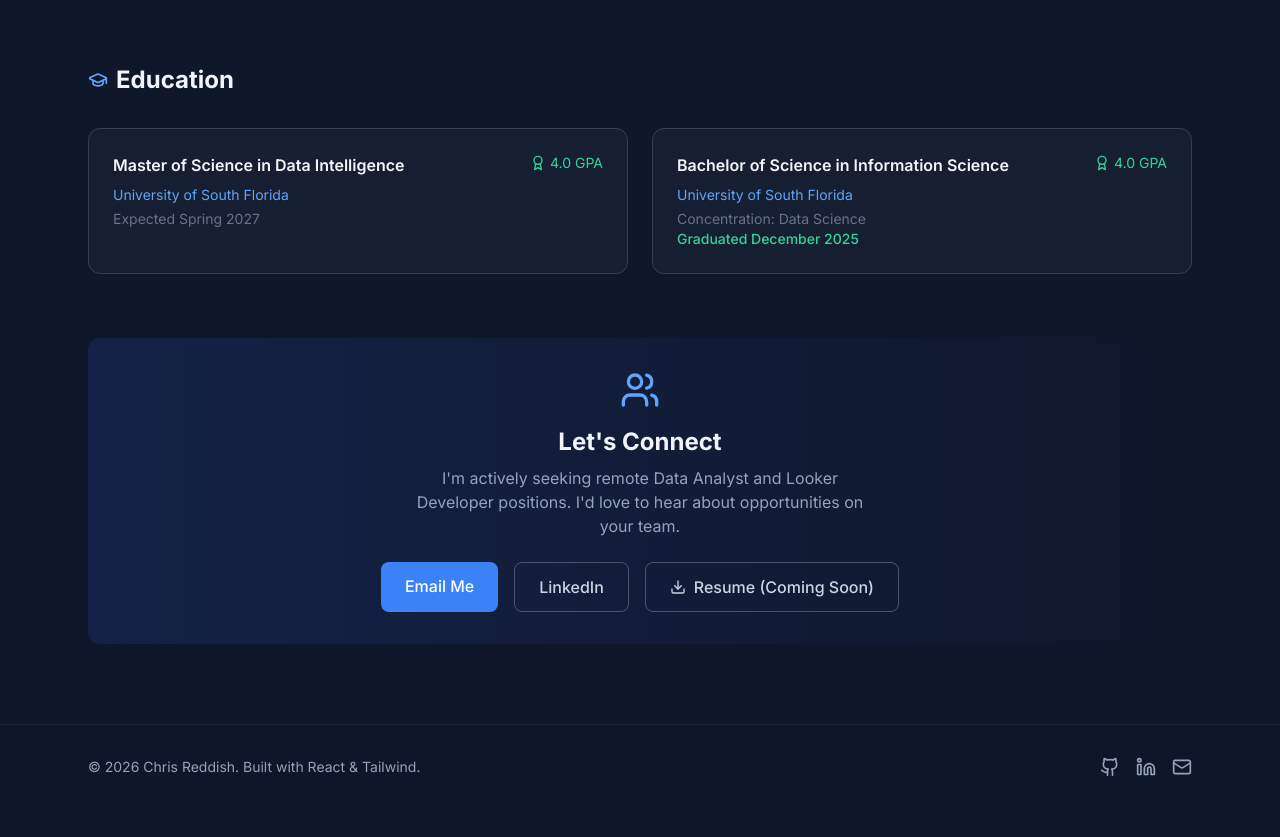
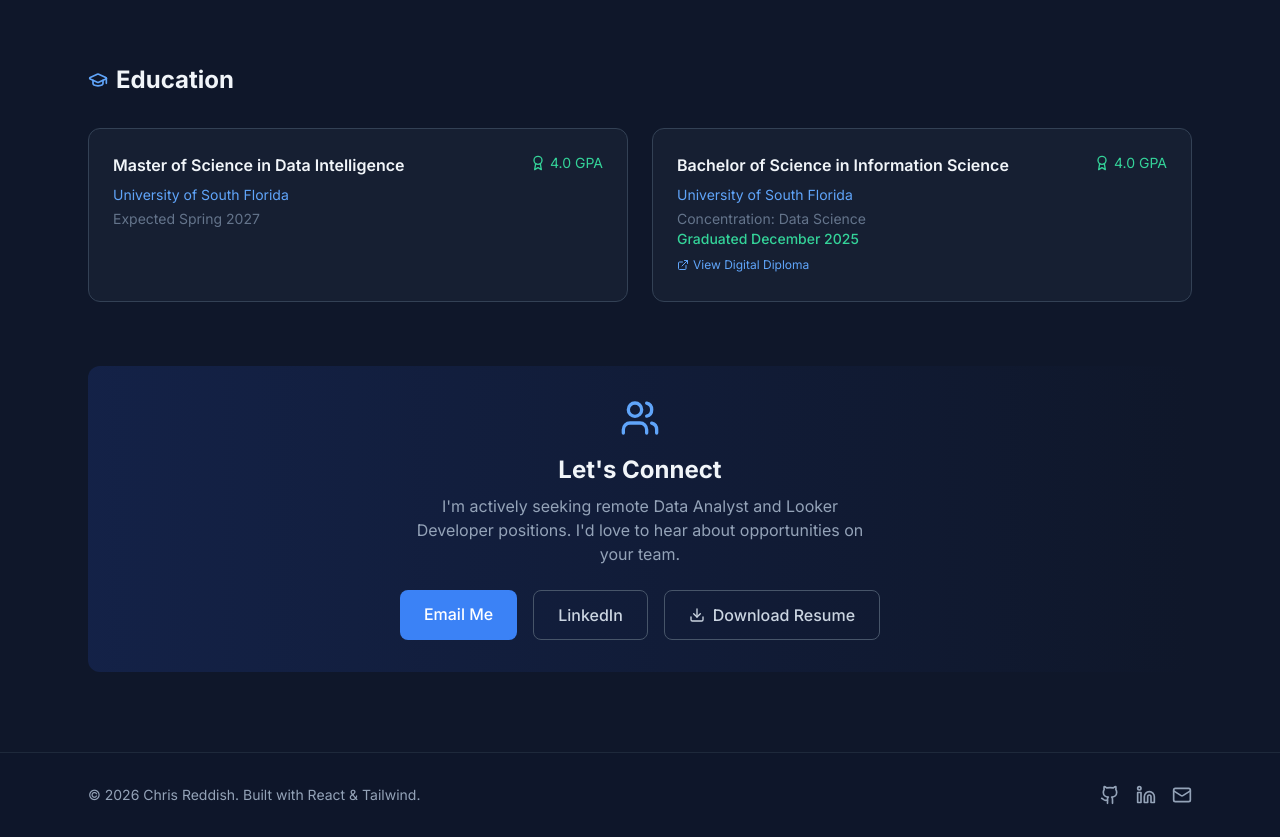
Before and after one commit to Cred1747/chrisreddish.com, a React (Vite) app: page /about in a window 1280 px wide. Shown: the part 1441-2278 px from the top of the page. Before the commit the page ends 2250 px from the top, so only its background shows below. Built offline with nearby package versions, Linux system fonts and the light colour scheme.

Commit message:
Add resume download and digital diploma verification

```diff
--- a/src/pages/About.jsx
+++ b/src/pages/About.jsx
@@ -9,6 +9,7 @@ import {
   Cloud,
   Code,
   Users,
+  ExternalLink,
 } from 'lucide-react'
 
 const skills = [
@@ -76,6 +77,7 @@ const education = [
     period: 'Graduated December 2025',
     gpa: '4.0',
     status: 'Completed',
+    diplomaUrl: '/USF_BS_Diploma_Christopher_Reddish.pdf',
   },
 ]
 
@@ -205,6 +207,17 @@ export default function About() {
                   <p className="text-slate-500 text-sm">Concentration: {edu.concentration}</p>
                 )}
                 <p className={`text-sm ${edu.status === 'Completed' ? 'text-accent-400 font-medium' : 'text-slate-500'}`}>{edu.period}</p>
+                {edu.diplomaUrl && (
+                  <a
+                    href={edu.diplomaUrl}
+                    target="_blank"
+                    rel="noopener noreferrer"
+                    className="inline-flex items-center gap-1 mt-2 text-xs text-primary-400 hover:text-primary-300 transition-colors"
+                  >
+                    <ExternalLink className="w-3 h-3" />
+                    View Digital Diploma
+                  </a>
+                )}
               </div>
             ))}
           </div>
@@ -233,14 +246,14 @@ export default function About() {
             >
               LinkedIn
             </a>
-            {/* TODO: Add actual resume PDF */}
-            <button
+            <a
+              href="/Christopher_Reddish_Resume.pdf"
+              download
               className="px-6 py-3 border border-slate-600 hover:border-slate-500 text-slate-300 hover:text-white font-medium rounded-lg transition-colors flex items-center gap-2"
-              disabled
             >
               <Download className="w-4 h-4" />
-              Resume (Coming Soon)
-            </button>
+              Download Resume
+            </a>
           </div>
         </section>
       </div>
--- a/src/pages/Projects.jsx
+++ b/src/pages/Projects.jsx
@@ -224,16 +224,16 @@ export default function Projects() {
           <div className="flex items-start gap-4">
             <GraduationCap className="w-8 h-8 text-primary-400 flex-shrink-0 mt-1" />
             <div>
-              <h3 className="text-lg font-semibold mb-2">Currently Studying</h3>
+              <h3 className="text-lg font-semibold mb-2">Education</h3>
               <p className="text-slate-400 mb-4">
-                I'm completing my Bachelor's in Information Science (Data Science concentration)
-                at USF while simultaneously pursuing a Master's in Data Intelligence.
+                I recently graduated with my Bachelor's in Information Science (Data Science concentration)
+                from USF and am now pursuing my Master's in Data Intelligence.
                 Both programs maintain a 4.0 GPA.
               </p>
               <div className="flex flex-wrap gap-4 text-sm">
                 <div>
-                  <span className="text-slate-500">B.S. Graduation:</span>
-                  <span className="text-slate-300 ml-2">December 2025</span>
+                  <span className="text-slate-500">B.S. Graduated:</span>
+                  <span className="text-accent-400 font-medium ml-2">December 2025 ✓</span>
                 </div>
                 <div>
                   <span className="text-slate-500">M.S. Expected:</span>
--- a/src/pages/Research.jsx
+++ b/src/pages/Research.jsx
@@ -1,3 +1,4 @@
+import { Link } from 'react-router-dom'
 import { FileText, Users, ExternalLink, BookOpen, Award, Newspaper } from 'lucide-react'
 
 const publications = [
@@ -129,16 +130,27 @@ export default function Research() {
 
               <div className="flex flex-wrap gap-3">
                 {pub.links.map((link, j) => (
+                  link.url.startsWith('http') ? (
                     <a
                       key={j}
                       href={link.url}
-                    target={link.url.startsWith('http') ? '_blank' : undefined}
-                    rel={link.url.startsWith('http') ? 'noopener noreferrer' : undefined}
+                      target="_blank"
+                      rel="noopener noreferrer"
                       className="flex items-center gap-2 px-4 py-2 bg-primary-500/20 hover:bg-primary-500/30 text-primary-400 rounded-lg text-sm transition-colors"
                     >
                       <ExternalLink className="w-4 h-4" />
                       {link.label}
                     </a>
+                  ) : (
+                    <Link
+                      key={j}
+                      to={link.url}
+                      className="flex items-center gap-2 px-4 py-2 bg-primary-500/20 hover:bg-primary-500/30 text-primary-400 rounded-lg text-sm transition-colors"
+                    >
+                      <ExternalLink className="w-4 h-4" />
+                      {link.label}
+                    </Link>
+                  )
                 ))}
               </div>
             </div>
```
Also changed, not shown: 2 other files (tests, documents, lock files or other folders). Lines whose indentation alone changed are shown as unchanged.
